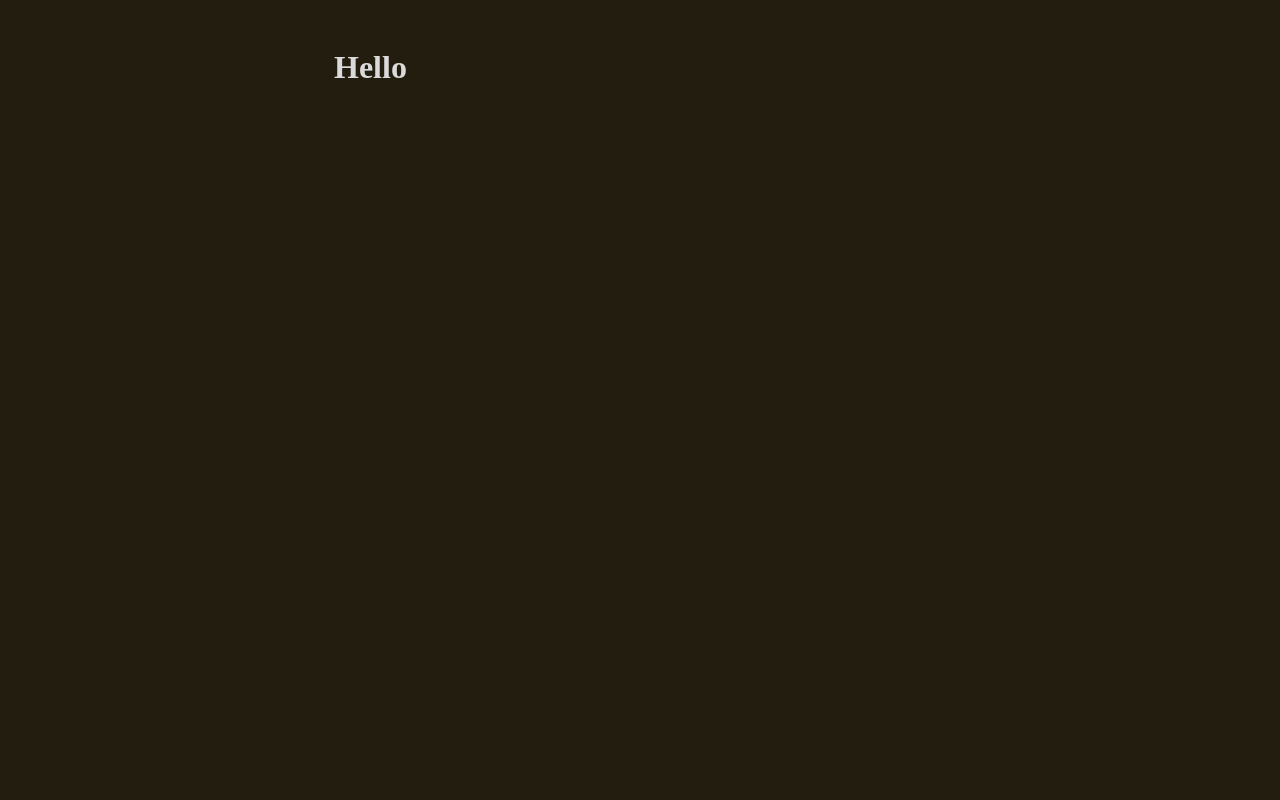
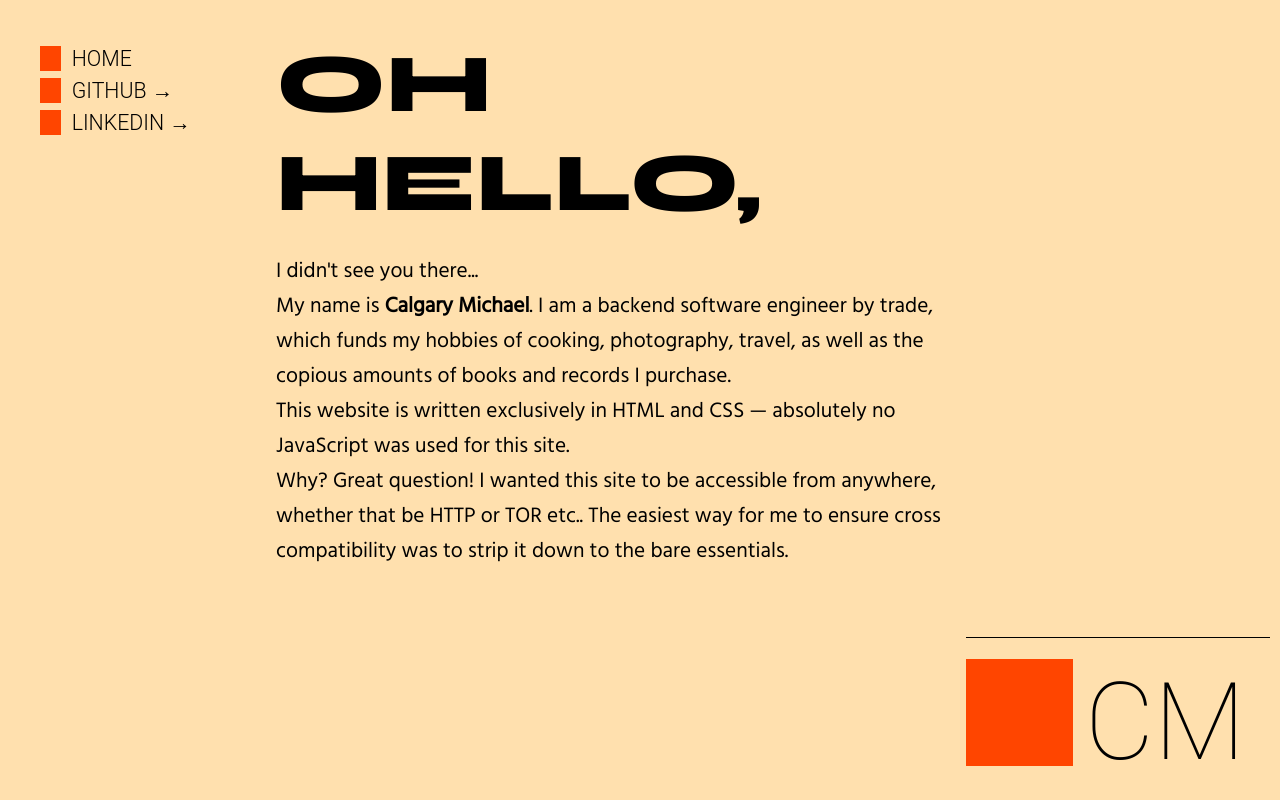
Before and after one commit to CalgaryMichael/calgary.sh, a plain HTML site: page static/index.html in a window 1280 px wide. Drawn offline with Linux system fonts and the light colour scheme.

Commit message:
Beautify the page.
* Refined the layout of the page
* Now switched to cream and orange for primary colors.
* Added a ton of fonts to use. Will probably pare this down in the
  future so that we don't have an oversized deployment footprint

```diff
--- a/static/css/main.css
+++ b/static/css/main.css
@@ -1,28 +1,149 @@
 :root {
-  --brown  : #231D10;
+  --peach  : #FFE0AE;
+  --green  : #6C8255;
   --white  : #DADADA;
   --orange : #FF4500;
+  --gold   : #FFA303;
+}
+
+/* TODO: convert these to WOFF */
+@font-face {
+  font-family: Syne ExtraBold;
+  src: url("../fonts/syne/static/syne-extrabold.ttf");
+}
+
+@font-face {
+  font-family: Hind;
+  src: url("../fonts/hind/hind-regular.ttf");
+}
+
+body {
+  background-color: var(--peach);
+  color: black;
+  margin: 0;
+}
+
+a {
+  text-decoration: none;
+  color: black;
+}
+
+a:visited {
+  color: black;
+}
+
+a.link {
+  font-size: 16pt;
+  padding-left: 8pt;
+  border-left: 16pt solid var(--orange);
+  transition: 0.5s all;
+}
+
+a.link:hover {
+  padding-left: 4pt;
+  border-left: 20pt solid var(--orange);
 }
 
 .main {
-  background-color: var(--brown);
-  color: var(--white);
-
   display: flex;
-  padding: 15pt;
+  height: 100vh;
 }
 
 .left {
+  display: flex;
   justify-content: left;
+  width: 20%;
+}
+
+.center {
+  display: flex;
+  justify-content: left;
+  flex-direction: column;
+  width: 55%;
+  padding-left: 25px;
+}
+
+.right {
+  display: flex;
+  align-items: flex-end;
+  justify-content: right;
   width: 25%;
 }
 
-.center {
-  justify-content: center;
-  width: 50%;
+.title-card {
+  padding-top: 5%;
+  padding-bottom: 16pt;
 }
 
-.right {
-  justify-content: right;
-  width: 25%;
+.title {
+  font-size: 62pt;
+  font-family: Syne ExtraBold, sans-serif;
+  font-weight: 800;
+  text-transform: uppercase;
 }
+
+.wall {
+  font-size: 16pt;
+  font-family: Hind, sans-serif;
+}
+
+.wall > br {
+  display: block;
+  margin-bottom: 16pt;
+}
+
+.sig-card {
+  width: 100%;
+  display: flex;
+  align-items: center;
+  border-top: 1px solid black;
+
+  margin-right: 10px;
+  padding-top: 2px;
+  padding-right: 18px;
+  padding-bottom: 15px;
+}
+
+.sig-token {
+  width: 80pt;
+  height: 80pt;
+  background-color: var(--orange);
+}
+
+.sig {
+  font-size: 80pt;
+  font-family: "Roboto", sans-serif;
+  font-weight: 100;
+
+  padding-top: 20px;
+  padding-left: 12px;
+
+  transition: font-size 1s;
+}
+
+.sig:hover {
+  font-size: 82pt;
+}
+
+.sidebar-menu {
+  text-transform: uppercase;
+  font-family: "Roboto", sans-serif;
+  font-weight: 300;
+
+  list-style-type: none;
+  padding-top: 12%;
+}
+
+.menu-item {
+  padding-bottom: 5pt;
+}
+
+.noselect {
+  -webkit-touch-callout: none; /* iOS Safari */
+    -webkit-user-select: none; /* Safari */
+     -khtml-user-select: none; /* Konqueror HTML */
+       -moz-user-select: none; /* Old versions of Firefox */
+        -ms-user-select: none; /* Internet Explorer/Edge */
+            user-select: none; /* Non-prefixed version, currently
+                                  supported by Chrome, Edge, Opera and Firefox */
+}
--- a/static/index.html
+++ b/static/index.html
@@ -4,11 +4,42 @@
     <meta charset="UTF-8">
     <link href="css/main.css" type="text/css" rel="stylesheet" />
   </head>
-  <body class="main">
-    <div class="left"></div>
-    <div class="center">
-      <h1>Hello</h1>
+  <body>
+    <div class="main">
+      <div class="left">
+        <ul class="sidebar-menu">
+          <li class="menu-item"><a class="link" href="/">Home</a></li>
+          <li class="menu-item"><a class="link" target="_blank" href="https://github.com/CalgaryMichael">GitHub →</a></li>
+          <li class="menu-item"><a class="link" target="_blank" href="https://www.linkedin.com/in/calgarymichael/">LinkedIn →</a></li>
+        </ul>
+      </div>
+      <div class="center">
+        <div class="title-card">
+          <div class="title">Oh hello,</div>
+        </div>
+        <div class="wall">
+          I didn't see you there...
+          <br />
+          My name is <strong>Calgary Michael</strong>. I am a backend software
+          engineer by trade, which funds my hobbies of cooking, photography,
+          travel, as well as the copious amounts of books and records I purchase.
+          <br />
+          This website is written exclusively in HTML and CSS — absolutely no
+          JavaScript was used for this site.
+          <br />
+          Why? Great question! I wanted this site to be accessible from anywhere,
+          whether that be HTTP or TOR etc.. The easiest way for me to ensure cross
+          compatibility was to strip it down to the bare essentials.
+        </div>
+      </div>
+      <div class="right">
+        <div class="sig-card">
+          <div class="sig-token"></div>
+          <div class="sig noselect">
+            <a href="/">CM</a>
+          </div>
+        </div>
+      </div>
     </div>
-    <div class="right"></div>
   </body>
 </html>
```
Also changed, not shown: static/status/404.html (+23 -4 lines), static/fonts/hind/Hind-Light.ttf (added), static/fonts/hind/Hind-SemiBold.ttf (added), static/fonts/hind/OFL.txt (added), static/fonts/hind/hind-bold.ttf (added), static/fonts/hind/hind-medium.ttf (added), static/fonts/hind/hind-regular.ttf (added), static/fonts/syne/OFL.txt (added), static/fonts/syne/Syne-VariableFont_wght.ttf (added), static/fonts/syne/static/Syne-Bold.ttf (added), static/fonts/syne/static/Syne-Medium.ttf (added), static/fonts/syne/static/Syne-Regular.ttf (added), static/fonts/syne/static/Syne-SemiBold.ttf (added), static/fonts/syne/static/syne-extrabold.ttf (added), 2 other files.
